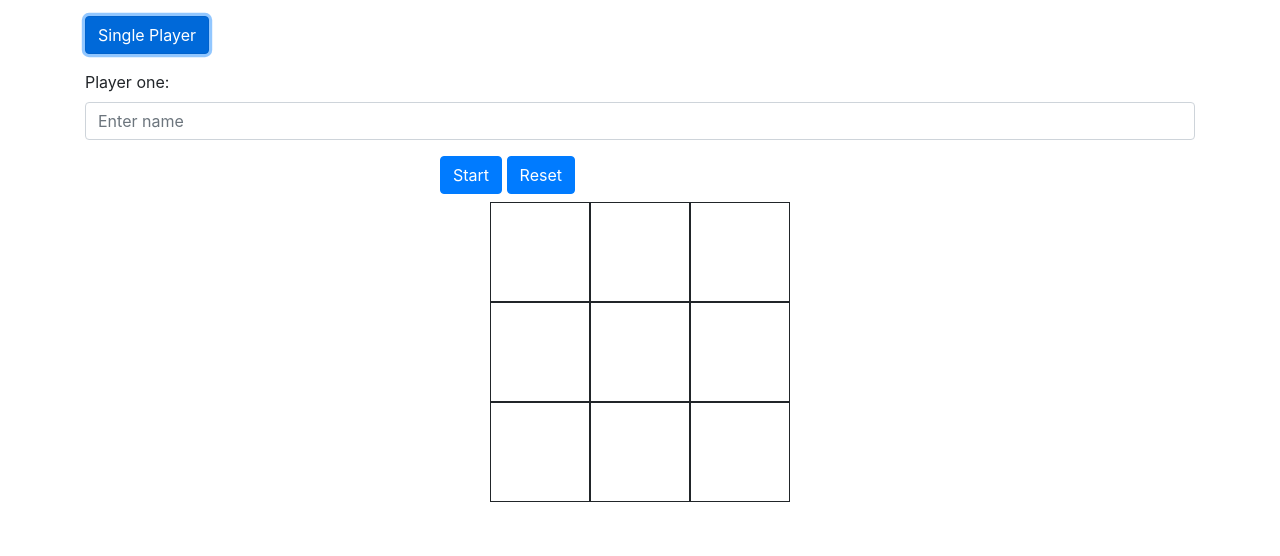
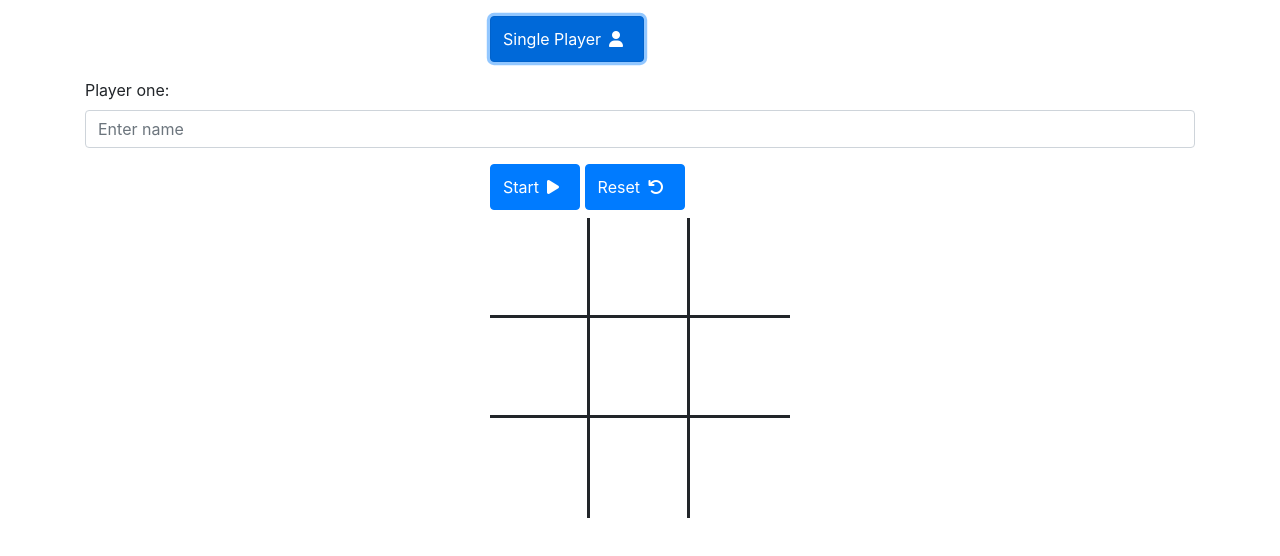
Before and after one commit to barrysweeney/tic-tac-toe, a plain HTML site: page index.html in a window 1280 px wide. Both pictures are taken after a click on the button "Single Player". Drawn offline with nearby package versions, Linux system fonts and the light colour scheme.

Commit message:
style changes

```diff
--- a/index.html
+++ b/index.html
@@ -7,14 +7,17 @@
 
     <link rel="stylesheet" href="https://stackpath.bootstrapcdn.com/bootstrap/4.4.1/css/bootstrap.min.css"
         integrity="sha384-Vkoo8x4CGsO3+Hhxv8T/Q5PaXtkKtu6ug5TOeNV6gBiFeWPGFN9MuhOf23Q9Ifjh" crossorigin="anonymous">
-    <link rel="stylesheet" href="style.css">
+        <script src="https://kit.fontawesome.com/2491a428fb.js" crossorigin="anonymous"></script>
+        <link rel="stylesheet" href="style.css">
     <title>Tic-Tac-Toe</title>
 </head>
 
 <body>
     <div class="container mx-auto">
-        <button id="singlePlay" class="btn btn-primary">Single Player</button>
-        <button id="twoPlay" class="btn btn-primary">Two Player</button>
+        <div id="modeSelection">
+        <button id="singlePlay" class="btn btn-primary">Single Player<i class="fas fa-user"></i></button>
+        <button id="twoPlay" class="btn btn-primary">Two Player<i class="fas fa-user-friends"></i></button>
+    </div>
         <div id="gameDisplay">
             <form id="playerForm">
                 <div class="form-group" id="playerOneForm">
@@ -29,19 +32,19 @@
 
             <div id="heading">
                 <h1 id="turn"></h1>
-                <button id="start" class="btn btn-primary">Start</button>
-                <button id="reset" class="btn btn-primary">Reset</button>
+                <button id="start" class="btn btn-primary">Start<i class="fas fa-play"></i></button>
+                <button id="reset" class="btn btn-primary">Reset<i class="fas fa-undo"></i></button>
             </div>
             <div id="gameboard">
-                <div class="tile"></div>
-                <div class="tile"></div>
-                <div class="tile"></div>
-                <div class="tile"></div>
-                <div class="tile"></div>
-                <div class="tile"></div>
-                <div class="tile"></div>
-                <div class="tile"></div>
-                <div class="tile"></div>
+                <div class="tile" id="top-left"></div>
+                <div class="tile" id="top-middle"></div>
+                <div class="tile" id="top-right"></div>
+                <div class="tile" id="middle-left"></div>
+                <div class="tile" id="middle-middle"></div>
+                <div class="tile" id="middle-right"></div>
+                <div class="tile" id="bottom-left"></div>
+                <div class="tile" id="bottom-middle"></div>
+                <div class="tile" id="bottom-right"></div>
             </div>
         </div>
     </div>
--- a/style.css
+++ b/style.css
@@ -1,4 +1,4 @@
-#gameboard{
+#gameboard {
   display: grid;
   grid-template-columns: auto auto auto;
   justify-items: stretch;
@@ -7,12 +7,17 @@
   margin: 0 auto 1em auto;
 }
 
-#playerOneForm{
+#modeSelection {
+  width: 300px;
+  margin: auto;
+}
+
+#playerOneForm {
   margin-top: 1em;
 }
 
 #heading {
-  width: 400px;
+  width: 300px;
   margin: auto;
   margin-bottom: 0.5em;
 }
@@ -20,12 +25,36 @@
 .tile {
   width: 100px;
   height: 100px;
-  border: 1px solid;
   text-align: center;
   font-size: -webkit-xxx-large;
 }
 
-.container{
+#top-left,
+#top-middle {
+  border-right: solid;
+  border-bottom: solid;
+}
+
+#top-right {
+  border-bottom: solid;
+}
+
+#middle-left,
+#middle-middle {
+  border-right: solid;
+  border-bottom: solid;
+}
+
+#middle-right {
+  border-bottom: solid;
+}
+
+#bottom-left,
+#bottom-middle {
+  border-right: solid;
+}
+
+.container {
   margin-top: 1em;
 }
 
@@ -33,3 +62,6 @@
 #gameDisplay {
   display: none;
 }
+i {
+  padding: 0.5em;
+}
```
